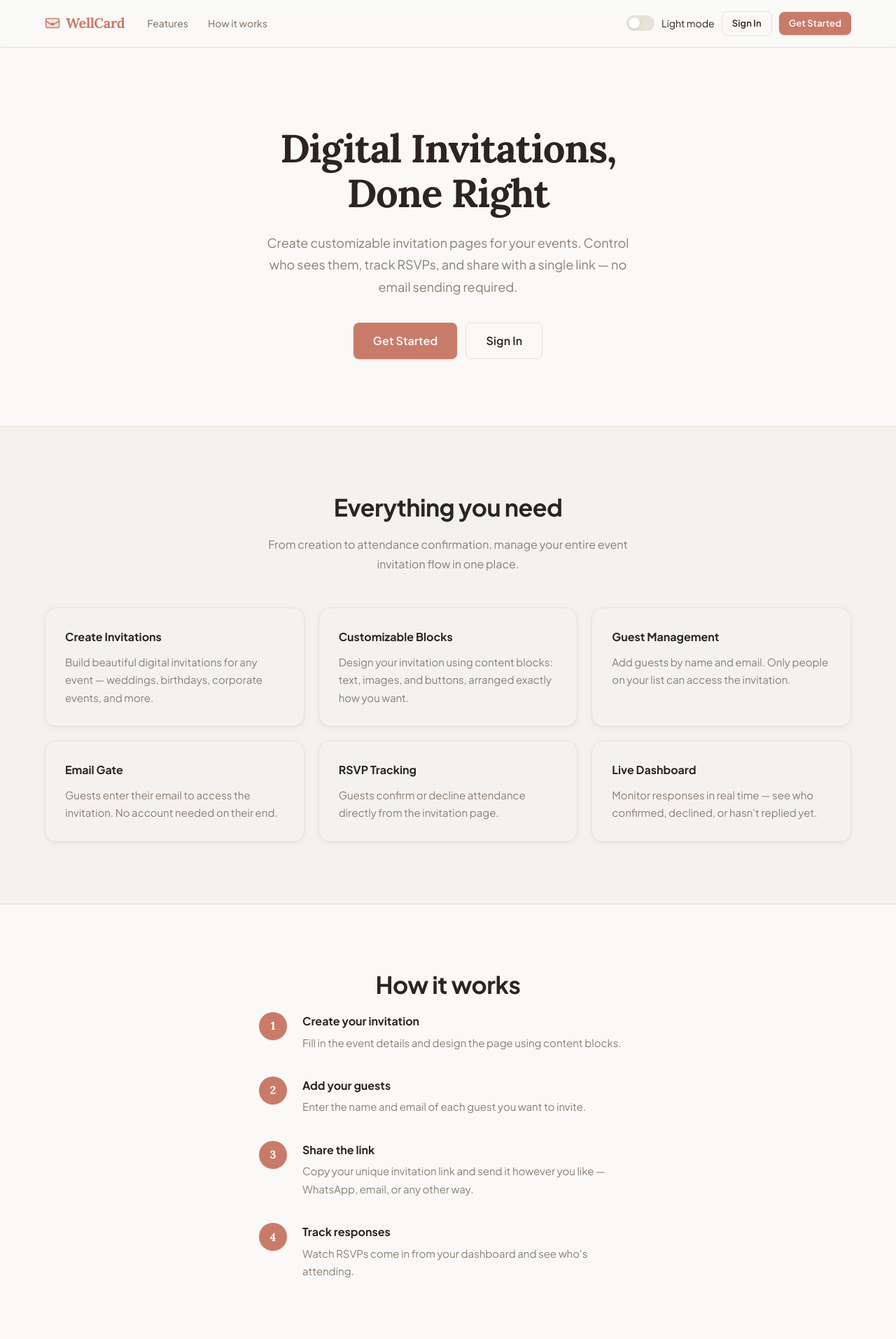
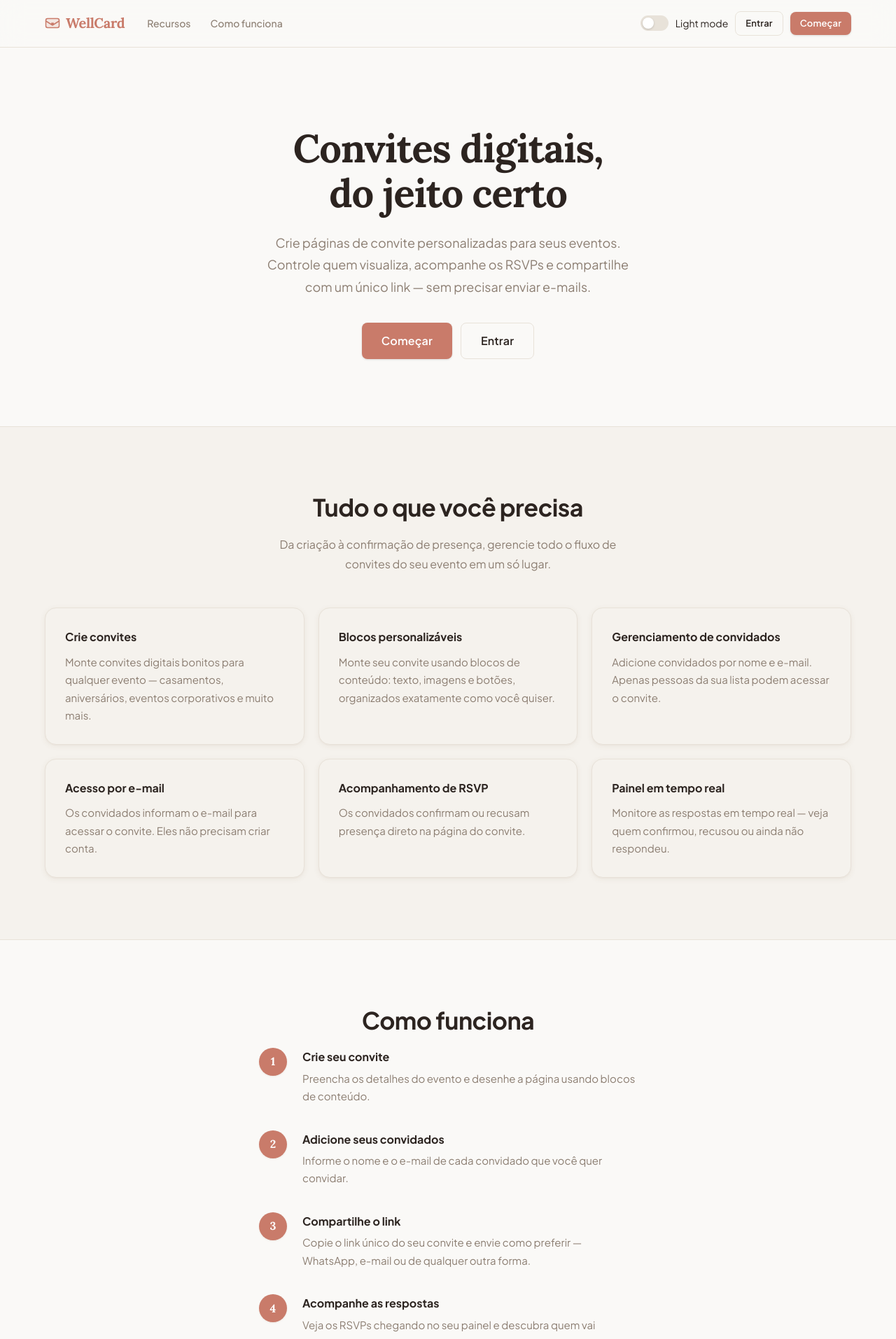
Before and after one commit to luanAfons0/ES3-project, a Next.js app in the folder frontend/: page / in a window 1280 px wide. Shown: the top 1913 px of the page at 70% size. Built offline with nearby package versions, Linux system fonts and the light colour scheme.

Commit message:
i18n(landing): translate marketing page to pt-BR

```diff
--- a/frontend/src/app/page.tsx
+++ b/frontend/src/app/page.tsx
@@ -8,34 +8,34 @@ import styles from "./page.module.css";
 
 const features = [
   {
-    title: "Create Invitations",
+    title: "Crie convites",
     description:
-      "Build beautiful digital invitations for any event — weddings, birthdays, corporate events, and more.",
+      "Monte convites digitais bonitos para qualquer evento — casamentos, aniversários, eventos corporativos e muito mais.",
   },
   {
-    title: "Customizable Blocks",
+    title: "Blocos personalizáveis",
     description:
-      "Design your invitation using content blocks: text, images, and buttons, arranged exactly how you want.",
+      "Monte seu convite usando blocos de conteúdo: texto, imagens e botões, organizados exatamente como você quiser.",
   },
   {
-    title: "Guest Management",
+    title: "Gerenciamento de convidados",
     description:
-      "Add guests by name and email. Only people on your list can access the invitation.",
+      "Adicione convidados por nome e e-mail. Apenas pessoas da sua lista podem acessar o convite.",
   },
   {
-    title: "Email Gate",
+    title: "Acesso por e-mail",
     description:
-      "Guests enter their email to access the invitation. No account needed on their end.",
+      "Os convidados informam o e-mail para acessar o convite. Eles não precisam criar conta.",
   },
   {
-    title: "RSVP Tracking",
+    title: "Acompanhamento de RSVP",
     description:
-      "Guests confirm or decline attendance directly from the invitation page.",
+      "Os convidados confirmam ou recusam presença direto na página do convite.",
   },
   {
-    title: "Live Dashboard",
+    title: "Painel em tempo real",
     description:
-      "Monitor responses in real time — see who confirmed, declined, or hasn't replied yet.",
+      "Monitore as respostas em tempo real — veja quem confirmou, recusou ou ainda não respondeu.",
   },
 ];
 
@@ -46,16 +46,16 @@ export default function Home() {
         <Container className={styles.headerInner}>
           <Logo />
           <nav className={styles.nav}>
-            <Link href="#features" className={styles.navLink}>Features</Link>
-            <Link href="#how-it-works" className={styles.navLink}>How it works</Link>
+            <Link href="#features" className={styles.navLink}>Recursos</Link>
+            <Link href="#how-it-works" className={styles.navLink}>Como funciona</Link>
           </nav>
           <div className={styles.headerActions}>
             <ThemeToggle />
             <Button variant="ghost" size="sm" asChild>
-              <Link href="/auth/login">Sign In</Link>
+              <Link href="/auth/login">Entrar</Link>
             </Button>
             <Button size="sm" asChild>
-              <Link href="/auth/register">Get Started</Link>
+              <Link href="/auth/register">Começar</Link>
             </Button>
           </div>
         </Container>
@@ -65,21 +65,21 @@ export default function Home() {
         <section className={styles.hero}>
           <Container className={styles.heroContent}>
             <h1 className={styles.heroTitle}>
-              Digital Invitations,
+              Convites digitais,
               <br />
-              Done Right
+              do jeito certo
             </h1>
             <p className={styles.heroSubtitle}>
-              Create customizable invitation pages for your events. Control who
-              sees them, track RSVPs, and share with a single link — no email
-              sending required.
+              Crie páginas de convite personalizadas para seus eventos. Controle
+              quem visualiza, acompanhe os RSVPs e compartilhe com um único
+              link — sem precisar enviar e-mails.
             </p>
             <div className={styles.heroCta}>
               <Button size="lg" asChild>
-                <Link href="/auth/register">Get Started</Link>
+                <Link href="/auth/register">Começar</Link>
               </Button>
               <Button size="lg" variant="ghost" asChild>
-                <Link href="/auth/login">Sign In</Link>
+                <Link href="/auth/login">Entrar</Link>
               </Button>
             </div>
           </Container>
@@ -87,10 +87,10 @@ export default function Home() {
 
         <section id="features" className={styles.features}>
           <Container>
-            <h2 className={styles.sectionTitle}>Everything you need</h2>
+            <h2 className={styles.sectionTitle}>Tudo o que você precisa</h2>
             <p className={styles.sectionSubtitle}>
-              From creation to attendance confirmation, manage your entire event
-              invitation flow in one place.
+              Da criação à confirmação de presença, gerencie todo o fluxo de
+              convites do seu evento em um só lugar.
             </p>
             <div className={styles.featureGrid}>
               {features.map((feature) => (
@@ -107,44 +107,45 @@ export default function Home() {
 
         <section id="how-it-works" className={styles.howItWorks}>
           <Container>
-            <h2 className={styles.sectionTitle}>How it works</h2>
+            <h2 className={styles.sectionTitle}>Como funciona</h2>
             <ol className={styles.steps}>
               <li className={styles.step}>
                 <span className={styles.stepNumber}>1</span>
                 <div>
-                  <h3 className={styles.stepTitle}>Create your invitation</h3>
+                  <h3 className={styles.stepTitle}>Crie seu convite</h3>
                   <p className={styles.stepDescription}>
-                    Fill in the event details and design the page using content
-                    blocks.
+                    Preencha os detalhes do evento e desenhe a página usando
+                    blocos de conteúdo.
                   </p>
                 </div>
               </li>
               <li className={styles.step}>
                 <span className={styles.stepNumber}>2</span>
                 <div>
-                  <h3 className={styles.stepTitle}>Add your guests</h3>
+                  <h3 className={styles.stepTitle}>Adicione seus convidados</h3>
                   <p className={styles.stepDescription}>
-                    Enter the name and email of each guest you want to invite.
+                    Informe o nome e o e-mail de cada convidado que você quer
+                    convidar.
                   </p>
                 </div>
               </li>
               <li className={styles.step}>
                 <span className={styles.stepNumber}>3</span>
                 <div>
-                  <h3 className={styles.stepTitle}>Share the link</h3>
+                  <h3 className={styles.stepTitle}>Compartilhe o link</h3>
                   <p className={styles.stepDescription}>
-                    Copy your unique invitation link and send it however you
-                    like — WhatsApp, email, or any other way.
+                    Copie o link único do seu convite e envie como preferir —
+                    WhatsApp, e-mail ou de qualquer outra forma.
                   </p>
                 </div>
               </li>
               <li className={styles.step}>
                 <span className={styles.stepNumber}>4</span>
                 <div>
-                  <h3 className={styles.stepTitle}>Track responses</h3>
+                  <h3 className={styles.stepTitle}>Acompanhe as respostas</h3>
                   <p className={styles.stepDescription}>
-                    Watch RSVPs come in from your dashboard and see who&apos;s
-                    attending.
+                    Veja os RSVPs chegando no seu painel e descubra quem vai
+                    comparecer.
                   </p>
                 </div>
               </li>
@@ -156,7 +157,7 @@ export default function Home() {
       <footer className={styles.footer}>
         <Container>
           <p className={styles.footerText}>
-            WellCard &mdash; Create and manage digital invitations
+            WellCard &mdash; Crie e gerencie convites digitais
           </p>
         </Container>
       </footer>
```
